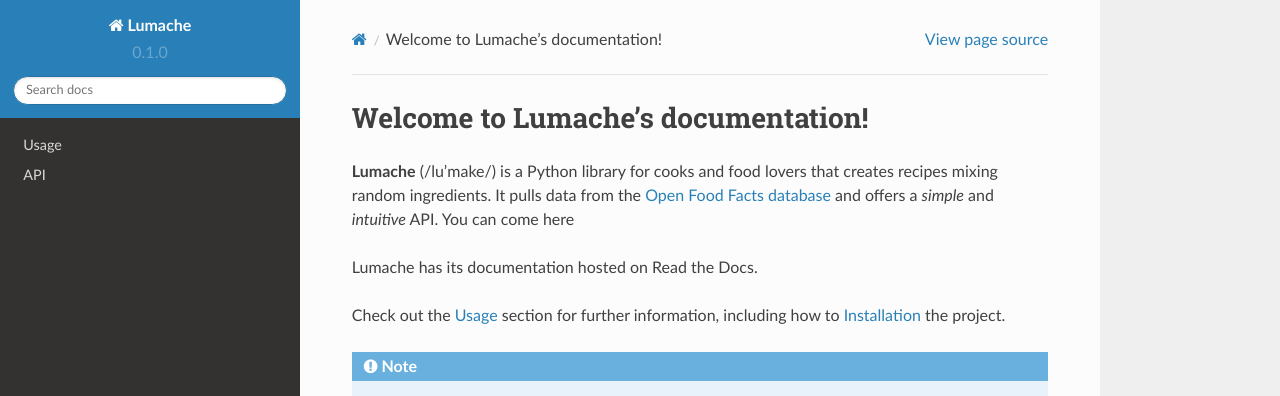
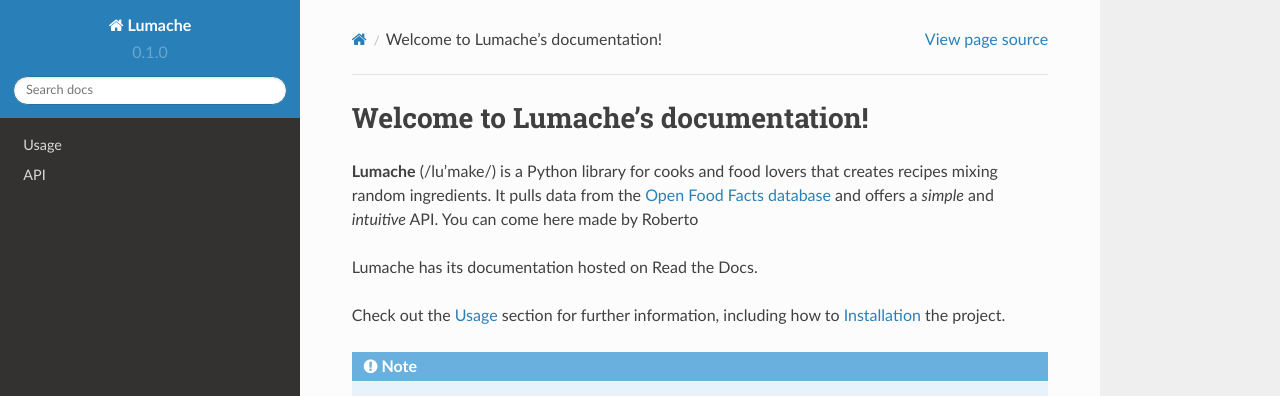
Before and after one commit to delima87/testDocs, a Sphinx documentation site: the page built from docs/source/index.rst, in a window 1280 px wide. Shown: the top 396 px of the page. Built offline with Sphinx 7.4.7 and the Read the Docs theme 2.0.0, drawn with Linux system fonts in a browser that asks for light colours.

Commit message:
Update index.rst

```diff
--- a/docs/source/index.rst
+++ b/docs/source/index.rst
@@ -3,7 +3,7 @@ Welcome to Lumache's documentation!
 **Lumache** (/lu'make/) is a Python library for cooks and food lovers
 that creates recipes mixing random ingredients.
 It pulls data from the `Open Food Facts database <https://world.openfoodfacts.org/>`_
-and offers a *simple* and *intuitive* API. You can come here
+and offers a *simple* and *intuitive* API. You can come here made by Roberto
 
 Lumache has its documentation hosted on Read the Docs.
 
```
